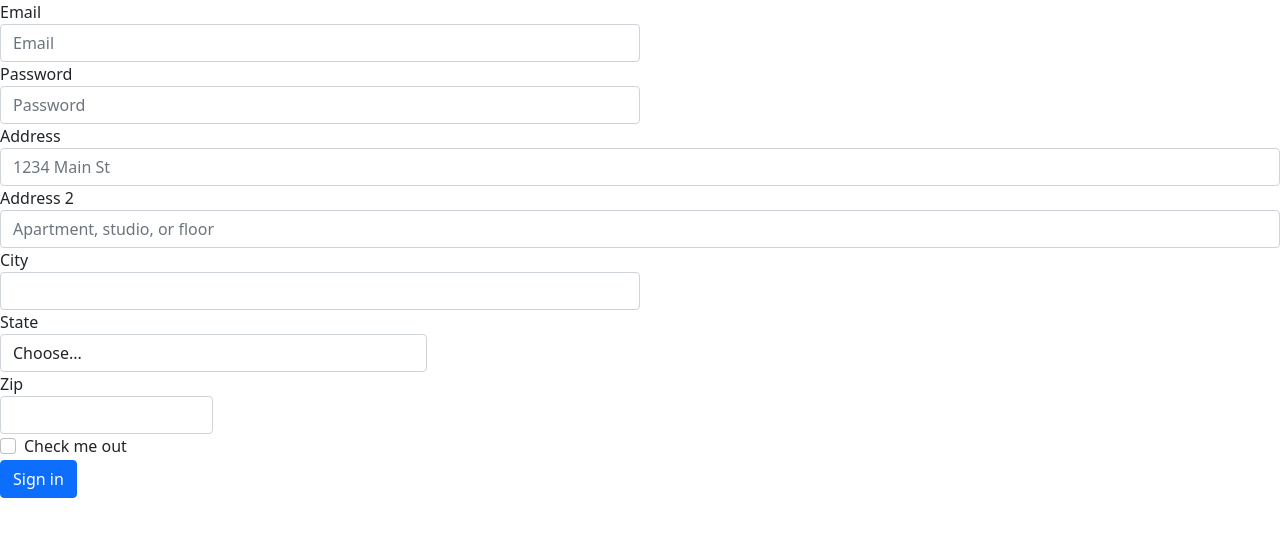
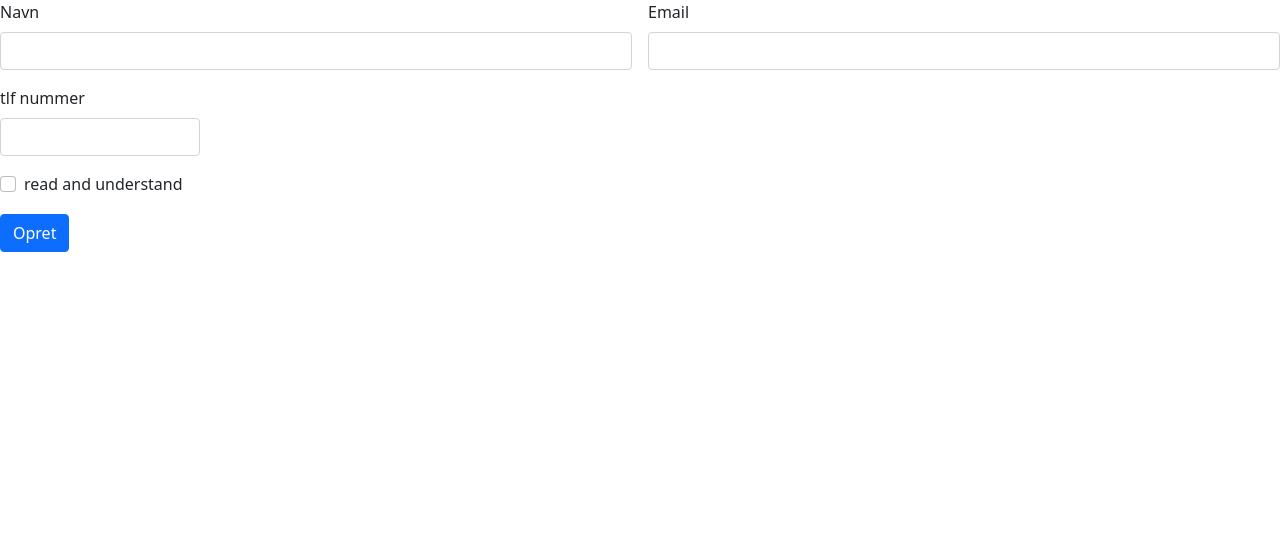
Before and after one commit to not-avaliable-KEA/KinoXP-Frontend, a plain HTML site: page javascript/createEmployee.html in a window 1280 px wide. Drawn offline with nearby package versions, Linux system fonts and the light colour scheme.

Commit message:
ny ny ny

```diff
--- a/javascript/createEmployee.html
+++ b/javascript/createEmployee.html
@@ -5,66 +5,47 @@
     <meta charset="utf-8">
     <meta name="viewport" content="width=device-width, initial-scale=1">
 
-    <!-- Bootstrap CSS -->
+
     <link href="https://cdn.jsdelivr.net/npm/bootstrap@5.0.2/dist/css/bootstrap.min.css" rel="stylesheet" integrity="sha384-EVSTQN3/azprG1Anm3QDgpJLIm9Nao0Yz1ztcQTwFspd3yD65VohhpuuCOmLASjC" crossorigin="anonymous">
 
     <title>createEMployee</title>
   </head>
-  <body>
-    <form action="POST">
-        <div class="form-row">
-          <div class="form-group col-md-6">
-            <label for="inputEmail4">Email</label>
-            <input type="email" class="form-control" id="inputEmail4" placeholder="Email">
-          </div>
-          <div class="form-group col-md-6">
-            <label for="inputPassword4">Password</label>
-            <input type="password" class="form-control" id="inputPassword4" placeholder="Password">
-          </div>
+
+
+    <div id="customercontainer">
+
+      <form class="row g-3">
+        <div class="col-md-6">
+          <label for="name" class="form-label">Navn</label>
+          <input type="tekst" class="form-control" id="name">
         </div>
-        <div class="form-group">
-          <label for="inputAddress">Address</label>
-          <input type="text" class="form-control" id="inputAddress" placeholder="1234 Main St">
+        <div class="col-md-6">
+          <label for="email" class="form-label">Email</label>
+          <input type="email" class="form-control" id="inputCity">
         </div>
-        <div class="form-group">
-          <label for="inputAddress2">Address 2</label>
-          <input type="text" class="form-control" id="inputAddress2" placeholder="Apartment, studio, or floor">
+        <div class="col-md-2">
+          <label for="tlfnumbers" class="form-label">tlf nummer</label>
+          <input type="number" class="form-control" id="tlfnumbers">
         </div>
-        <div class="form-row">
-          <div class="form-group col-md-6">
-            <label for="inputCity">City</label>
-            <input type="text" class="form-control" id="inputCity">
-          </div>
-          <div class="form-group col-md-4">
-            <label for="inputState">State</label>
-            <select id="inputState" class="form-control">
-              <option selected>Choose...</option>
-              <option>...</option>
-            </select>
-          </div>
-          <div class="form-group col-md-2">
-            <label for="inputZip">Zip</label>
-            <input type="text" class="form-control" id="inputZip">
-          </div>
-        </div>
-        <div class="form-group">
+        <div class="col-12">
           <div class="form-check">
             <input class="form-check-input" type="checkbox" id="gridCheck">
             <label class="form-check-label" for="gridCheck">
-              Check me out
+              read and understand
             </label>
           </div>
         </div>
-        <button type="submit" class="btn btn-primary">Sign in</button>
+        <div class="col-12">
+          <button type="submit" class="btn btn-primary">Opret</button>
+        </div>
       </form>
+
+    </div>
+
 
     <script src="createEmployee.html"></script>
     <script src="https://cdn.jsdelivr.net/npm/bootstrap@5.0.2/dist/js/bootstrap.bundle.min.js" integrity="sha384-MrcW6ZMFYlzcLA8Nl+NtUVF0sA7MsXsP1UyJoMp4YLEuNSfAP+JcXn/tWtIaxVXM" crossorigin="anonymous"></script>
 
-    <!-- Option 2: Separate Popper and Bootstrap JS -->
-    <!--
-    <script src="https://cdn.jsdelivr.net/npm/@popperjs/core@2.9.2/dist/umd/popper.min.js" integrity="sha384-IQsoLXl5PILFhosVNubq5LC7Qb9DXgDA9i+tQ8Zj3iwWAwPtgFTxbJ8NT4GN1R8p" crossorigin="anonymous"></script>
-    <script src="https://cdn.jsdelivr.net/npm/bootstrap@5.0.2/dist/js/bootstrap.min.js" integrity="sha384-cVKIPhGWiC2Al4u+LWgxfKTRIcfu0JTxR+EQDz/bgldoEyl4H0zUF0QKbrJ0EcQF" crossorigin="anonymous"></script>
-    -->
+
   </body>
 </html>
```
